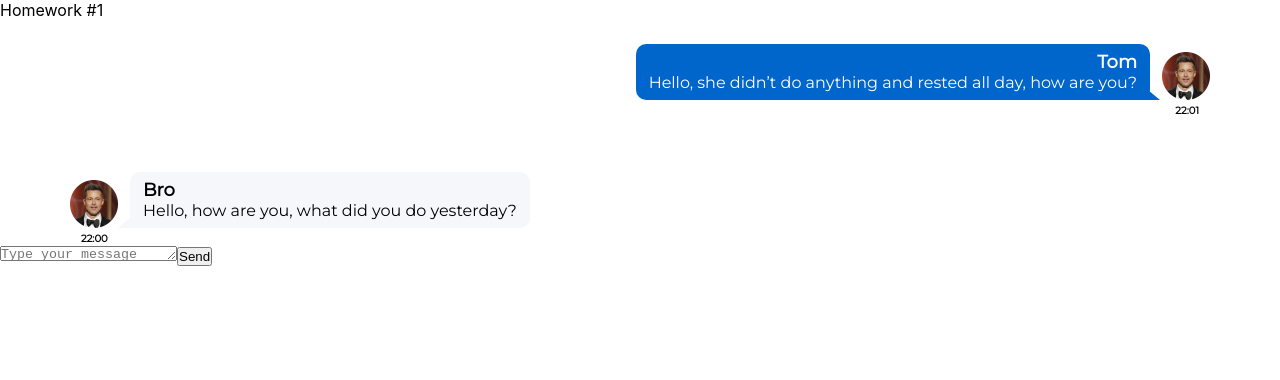
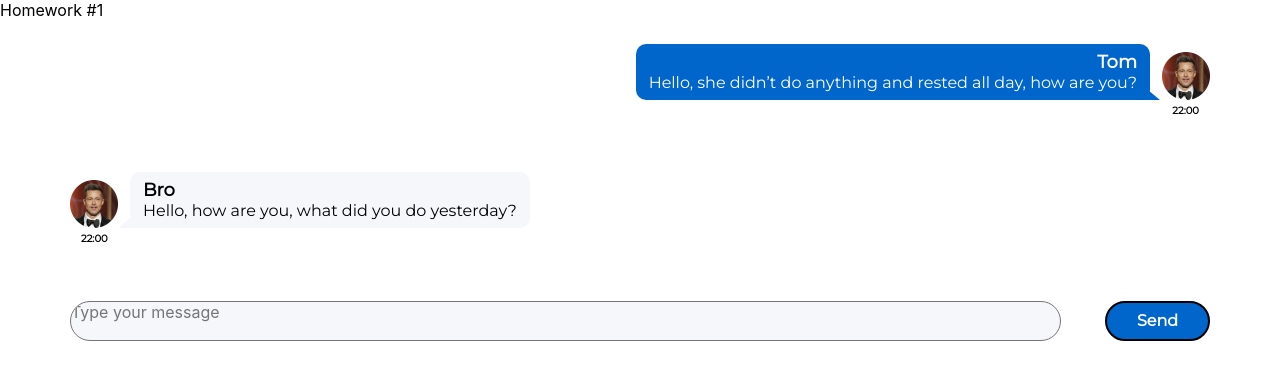
Before and after one commit to AntonKrasouski88/home_works, a React (Create React App) app: page / in a window 1280 px wide. Shown: the top 380 px of the page. Built offline with nearby package versions, Linux system fonts and the light colour scheme.

Commit message:
feat: style button and textarea

```diff
--- a/package.json
+++ b/package.json
@@ -1,6 +1,6 @@
 {
   "name": "hws2",
-  "homepage": "http://AntonKrasouski88.github.io/home_works",
+  "homepage": "http://AntonKrasouski88/home_works",
   "version": "0.1.0",
   "private": true,
   "dependencies": {
--- a/src/s2-homeworks/hw01/HW1.tsx
+++ b/src/s2-homeworks/hw01/HW1.tsx
@@ -38,7 +38,7 @@ export const message0: MessageType = {
     },
     message: {
         text: 'Hello, she didn’t do anything and rested all day, how are you?', // можно менять
-        time: '22:01', // можно менять
+        time: '22:00', // можно менять
     },
 }
 export const friendMessage0: MessageType = {
--- a/src/s2-homeworks/hw01/message-sender/MessageSender.module.css
+++ b/src/s2-homeworks/hw01/message-sender/MessageSender.module.css
@@ -1,13 +1,37 @@
 .sendForm {
-
+    display: flex;
+    margin: 56px 70px 0 70px;
 }
 
 .textarea {
+    display: block;
+    font: inherit;
+    min-height: 40px;
+    width: 100%;
+    resize:none;
+    border-radius: 20px;
+    background-color: #F5F7FB;
+    appearance: none;
+    border-style: solid;
 
 }
 
 .button {
-
+    display: block;
+    margin-left: 44px;
+    width: 120px;
+    height: 40px;
+    left: 1090px;
+    top: 408px;
+    background: 1px #0066CC;
+    border-radius: 20px;
+    border-style: solid;
+    font-family: 'Montserrat', sans-serif;
+    font-style: normal;
+    font-weight: 600;
+    font-size: 16px;
+    line-height: 20px;
+    color: #FFFFFF;
 }
 
 .button:hover {
```
